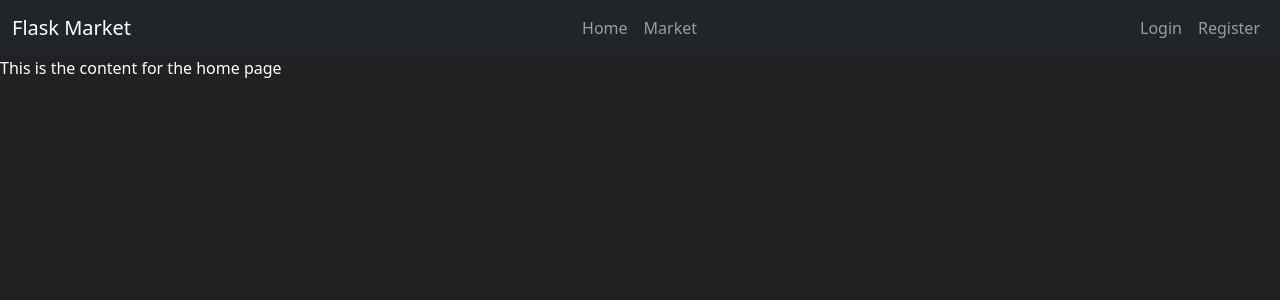
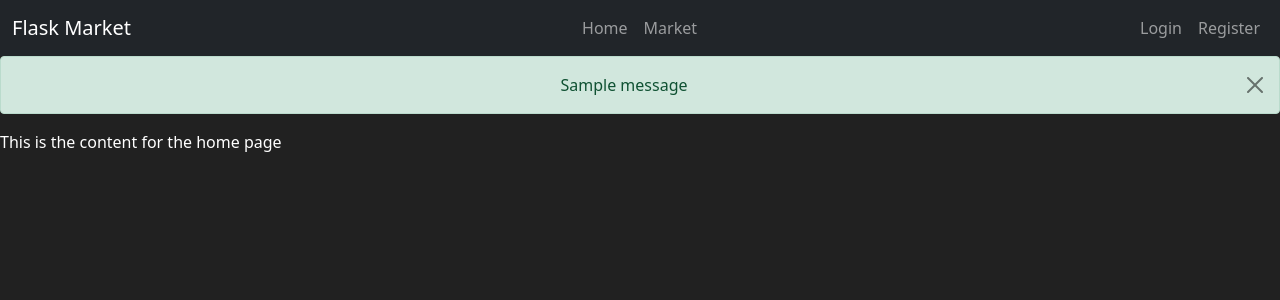
Before and after one commit to parzival867/market-tutorial, a Flask app: page / in a window 1280 px wide. Shown: the top 300 px of the page. Run offline with Flask 2, Linux system fonts and the light colour scheme; one stand-in notice (Sample message) is shown.

Commit message:
Add alerts to base.html so errors can be flashed as alerts to user

```diff
--- a/market/routes.py
+++ b/market/routes.py
@@ -1,6 +1,6 @@
 from flask.helpers import url_for
 from . import app
-from flask import render_template, redirect, url_for
+from flask import render_template, redirect, url_for, flash
 from market.models import Item, User
 from market.forms import RegisterForm
 from . import db
@@ -27,7 +27,7 @@ def register_page():
 		return redirect(url_for('market_page'))
 	if form.errors != {}: #if there are not errors from the validation
 		for err_msg in form.errors.values():
-			print(f'There was an error with creating a a user: {err_msg}')
+			flash(f'There was an error with creating a a user: {err_msg}', category='danger')
 
 
 	return render_template('register.html', form=form)
--- a/market/templates/base.html
+++ b/market/templates/base.html
@@ -43,6 +43,16 @@
                     </div>
                 </div>
             </nav>
+            {% with messages = get_flashed_messages(with_categories=true) %}
+                {% if messages %}
+                    {% for category, message in messages %}
+                        <div class="alert alert-{{ category }} alert-dismissible fade show text-center" role="alert">
+                            <button type="button" class="m1-2 mb-1 btn-close" data-bs-dismiss="alert" aria-label="Close"></button>
+                            {{ message }}
+                        </div>
+                    {% endfor %}
+                {%endif %}
+            {% endwith %}
         </header>
         <main>
             {% block main %}{% endblock %}
```
